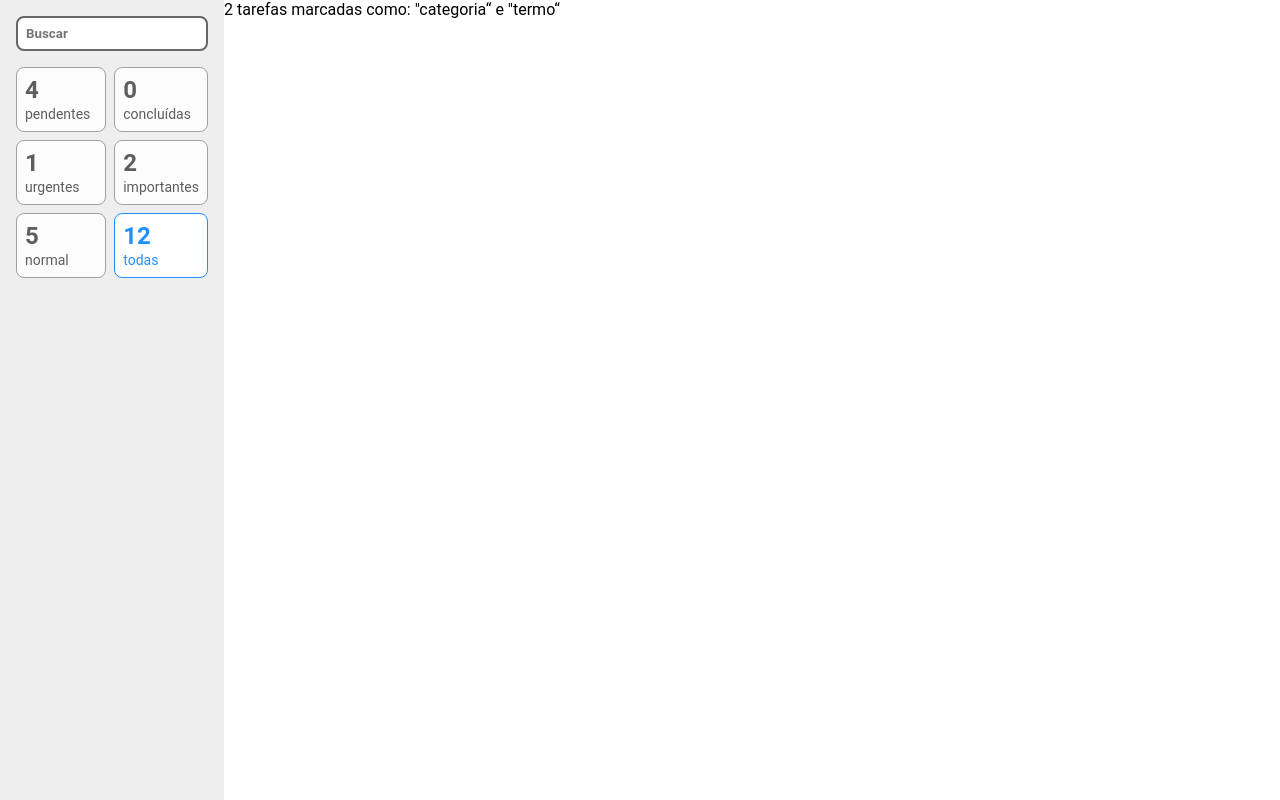
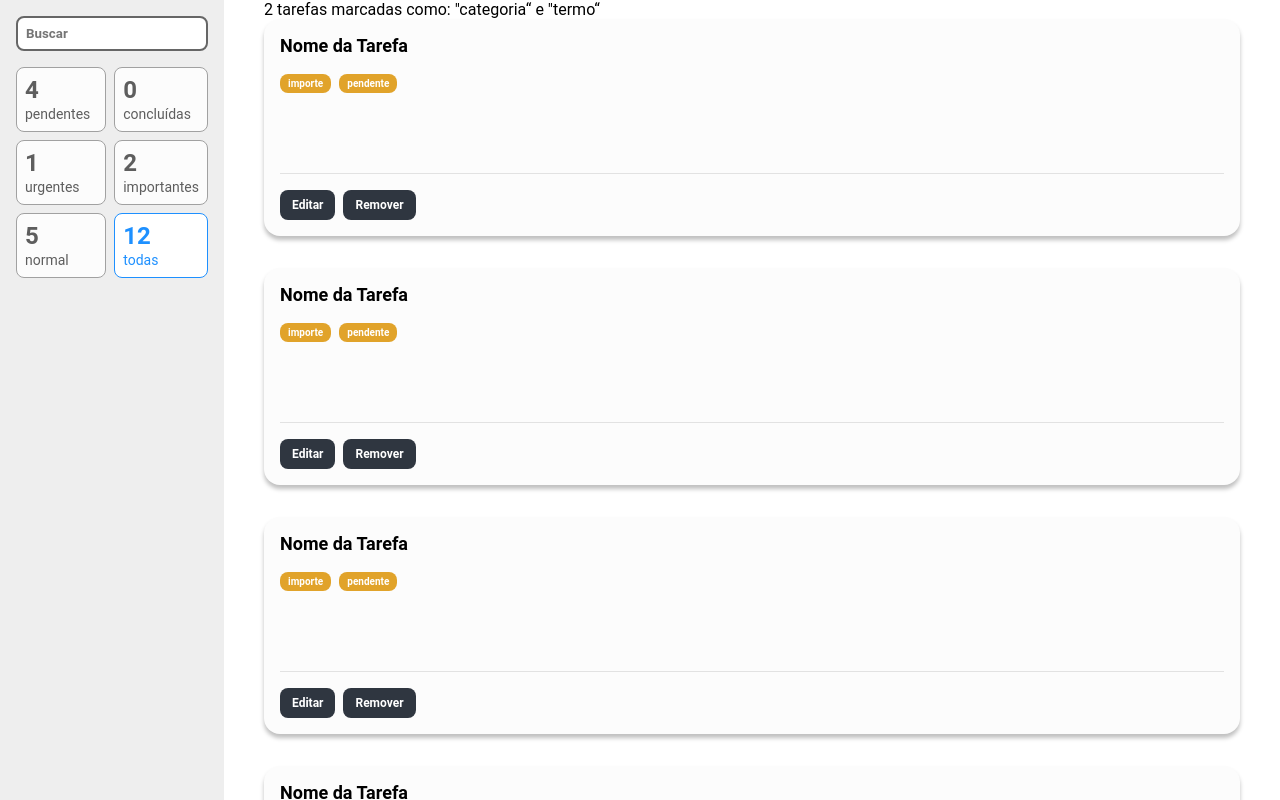
Before and after one commit to bielrocca/ListaDeTarefas, a React (Create React App) app: page / in a window 1280 px wide. Built offline with nearby package versions, Linux system fonts and the light colour scheme.

Commit message:
feat: Construção dos Card das Tarefas

```diff
--- /dev/null
+++ b/src/components/Tarefa/index.tsx
@@ -0,0 +1,16 @@
+import * as S from './styles'
+
+const Tarefa = () => (
+  <S.Card>
+    <S.Titulo>Nome da Tarefa</S.Titulo>
+    <S.Tag>importe</S.Tag>
+    <S.Tag>pendente</S.Tag>
+    <S.Descricao />
+    <S.BarraAcoes>
+      <S.Botao>Editar</S.Botao>
+      <S.Botao>Remover</S.Botao>
+    </S.BarraAcoes>
+  </S.Card>
+)
+
+export default Tarefa
--- /dev/null
+++ b/src/components/Tarefa/styles.ts
@@ -0,0 +1,57 @@
+import styled from 'styled-components'
+
+export const Card = styled.div`
+  background-color: #fcfcfc;
+  box-shadow: 0px 4px 4px rgba(0, 0, 0, 0.25);
+  padding: 16px;
+  margin-bottom: 32px;
+  border-radius: 16px;
+`
+
+export const Titulo = styled.h3`
+  font-weight: bold;
+  font-size: 18px;
+  margin-bottom: 16px;
+`
+
+export const Tag = styled.span`
+  padding: 4px 8px;
+  color: #fff;
+  font-weight: bold;
+  font-size: 10px;
+  background-color: #e1a32a;
+  border-radius: 8px;
+  margin-right: 8px;
+  display: inline-block;
+`
+
+export const Descricao = styled.textarea`
+  color: #8b8b8b;
+  font-size: 14px;
+  line-height: 24px;
+  font-family: 'Roboto Mono', monospace;
+  display: block;
+  width: 100%;
+  margin-bottom: 16px;
+  margin-top: 16px;
+  resize: none;
+  border: none;
+  background-color: transparent;
+`
+
+export const BarraAcoes = styled.div`
+  border-top: 1px solid rgba(0, 0, 0, 0.1);
+  padding-top: 16px;
+`
+
+export const Botao = styled.button`
+  font-weight: bold;
+  font-size: 12px;
+  color: #fff;
+  padding: 8px 12px;
+  border: none;
+  cursor: pointer;
+  background-color: #2f3640;
+  border-radius: 8px;
+  margin-right: 8px;
+`
--- a/src/containers/ListaDeTarefas/index.tsx
+++ b/src/containers/ListaDeTarefas/index.tsx
@@ -1,7 +1,27 @@
+import Tarefa from '../../components/Tarefa'
+import { Container } from './styles'
+
 const ListaDeTarefas = () => (
-  <main>
+  <Container>
     <p>2 tarefas marcadas como: &quot;categoria&ldquo; e &quot;termo&ldquo;</p>
-  </main>
+    <ul>
+      <li>
+        <Tarefa />
+      </li>
+      <li>
+        <Tarefa />
+      </li>
+      <li>
+        <Tarefa />
+      </li>
+      <li>
+        <Tarefa />
+      </li>
+      <li>
+        <Tarefa />
+      </li>
+    </ul>
+  </Container>
 )
 
 export default ListaDeTarefas
--- /dev/null
+++ b/src/containers/ListaDeTarefas/styles.ts
@@ -0,0 +1,7 @@
+import styled from 'styled-components'
+
+export const Container = styled.main`
+  padding: 0 40px;
+  height: 100vh;
+  overflow-y: scroll;
+`
--- a/src/styles/index.ts
+++ b/src/styles/index.ts
@@ -6,6 +6,7 @@
     padding: 0;
     box-sizing: border-box;
     font-family: Roboto, sans-serif;
+    list-style: none;
   }
 `
 
```
Also changed, not shown: 1 other file (tests, documents, lock files or other folders).
